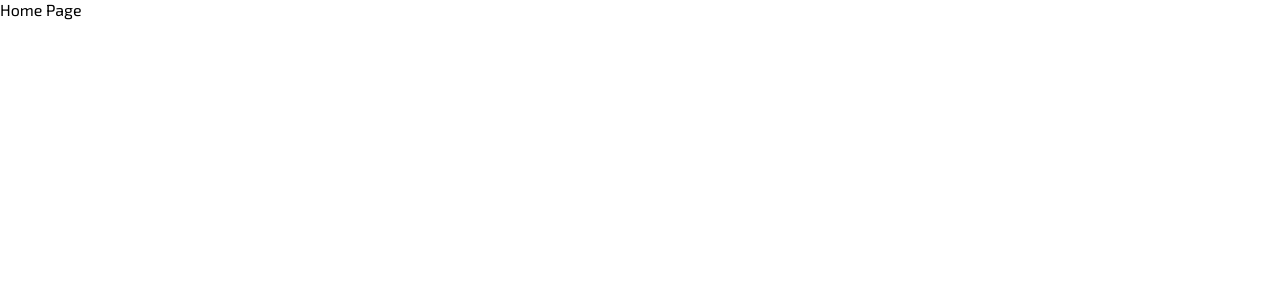
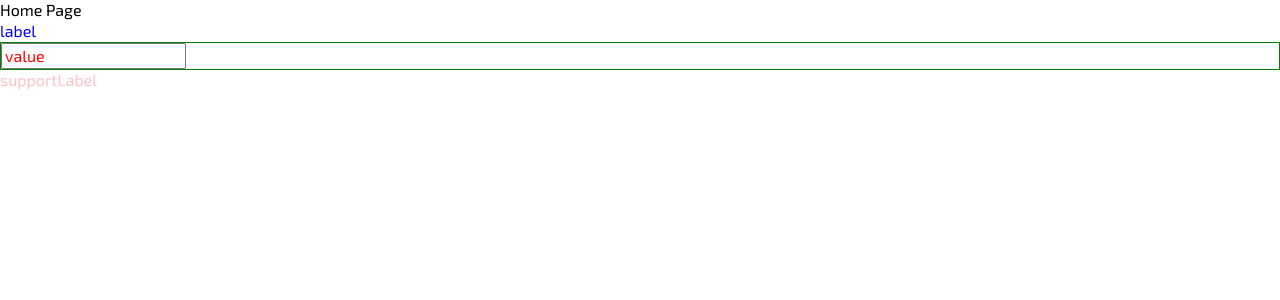
Before and after one commit to baza-trainee/feeda, a Next.js app in the folder cms/: page / in a window 1280 px wide. Shown: the top 300 px of the page. Built offline with nearby package versions, Linux system fonts and the light colour scheme.

Commit message:
basic markup added

```diff
--- a/cms/src/app/layout.tsx
+++ b/cms/src/app/layout.tsx
@@ -1,5 +1,6 @@
 import { Exo_2 } from 'next/font/google';
 
+import { InputTester } from '../components/Input/inputTester';
 import EmotionRegistry from './registry';
 
 const eho = Exo_2({
@@ -18,7 +19,9 @@ export default function RootLayout({ children }: { children: React.ReactNode })
   return (
     <html lang="en" className={eho.className}>
       <EmotionRegistry>
-        <body>{children}</body>
+        <body>
+          {children} <InputTester />
+        </body>
       </EmotionRegistry>
     </html>
   );
--- a/cms/src/components/Input/Input.styles.ts
+++ b/cms/src/components/Input/Input.styles.ts
@@ -1,9 +1,20 @@
-import { css } from '@emotion/react';
+import styled from '@emotion/styled';
 
-export const inputStyles = css`
-  background-color: red;
+export const InputWrapper = styled.div`
+  border: solid 1px green;
+  &:has(input:focused) {
+    outline: 2px solid #939393;
+  }
 `;
 
-export const labelStyles = css`
+export const InputComp = styled.input`
+  color: red;
+`;
+
+export const LabelComp = styled.label`
   color: blue;
 `;
+
+export const SupportLabelComp = styled.label`
+  color: pink;
+`;
--- a/cms/src/components/Input/Input.tsx
+++ b/cms/src/components/Input/Input.tsx
@@ -1,48 +1,68 @@
-import { inputStyles, labelStyles } from './Input.styles';
+// 'use client';
+
+import { InputComp, InputWrapper, LabelComp, SupportLabelComp } from './Input.styles';
 
 type InputProps = {
   placeholder?: string;
   type?: string;
   value?: string;
-  onChange?: (e: React.ChangeEvent<HTMLInputElement>) => void;
+  onInputFunc?: (e: React.ChangeEvent<HTMLInputElement>) => void;
+  // onInputFunc?: () => void;
   name?: string;
   className?: string;
   id?: string;
   label?: string;
+  supportLabel?: string;
   disabled?: boolean;
-  inputCss?: object;
-  labelCss?: object;
+  inputCss?: object[];
+  labelCss?: object[];
+  supportLabelCss?: object[];
+  begIcon?: React.ReactNode;
+  endIcon?: React.ReactNode;
 };
 
 export function Input({
   placeholder,
   type,
   value,
-  onChange,
+  onInputFunc,
   name,
   id,
   label,
+  supportLabel,
   disabled,
+  begIcon,
+  endIcon,
   inputCss,
   labelCss,
+  supportLabelCss,
 }: InputProps) {
   return (
     <>
       {label && (
-        <label css={[labelStyles, labelCss]} htmlFor={id}>
+        <LabelComp css={labelCss} htmlFor={id}>
           {label}
-        </label>
+        </LabelComp>
       )}
-      <input
+      <InputWrapper>
+        {begIcon && begIcon}
+        <InputComp
           id={id}
-        css={[inputStyles, inputCss]}
+          css={inputCss}
           placeholder={placeholder}
-        type={type}
+          type={type || 'text'}
           value={value}
           name={name}
-        onChange={onChange}
+          onInput={onInputFunc}
           disabled={disabled}
         />
+        {endIcon && endIcon}
+      </InputWrapper>
+      {supportLabel && (
+        <SupportLabelComp css={supportLabelCss} htmlFor={id}>
+          {supportLabel}
+        </SupportLabelComp>
+      )}
     </>
   );
 }
--- /dev/null
+++ b/cms/src/components/Input/inputTester.tsx
@@ -0,0 +1,26 @@
+'use client';
+
+import Next from '../../../public/next.svg';
+import Vercel from '../../../public/vercel.svg';
+import { Input } from './Input';
+
+export function InputTester() {
+  return (
+    <Input
+      placeholder="placeholder"
+      type="text"
+      value="value"
+      name="test"
+      id="test"
+      label="label"
+      supportLabel="supportLabel"
+      //   disabled={false}
+      //   begIcon={<Next />}
+      //   endIcon={<Vercel />}
+      onInputFunc={(ev) => console.log(ev.target.value)}
+      //   inputCss
+      //   labelCss,
+      //   supportLabelCss,
+    />
+  );
+}
```
Also changed, not shown: cms/.eslintrc.cjs. Lines whose indentation alone changed are shown as unchanged.
